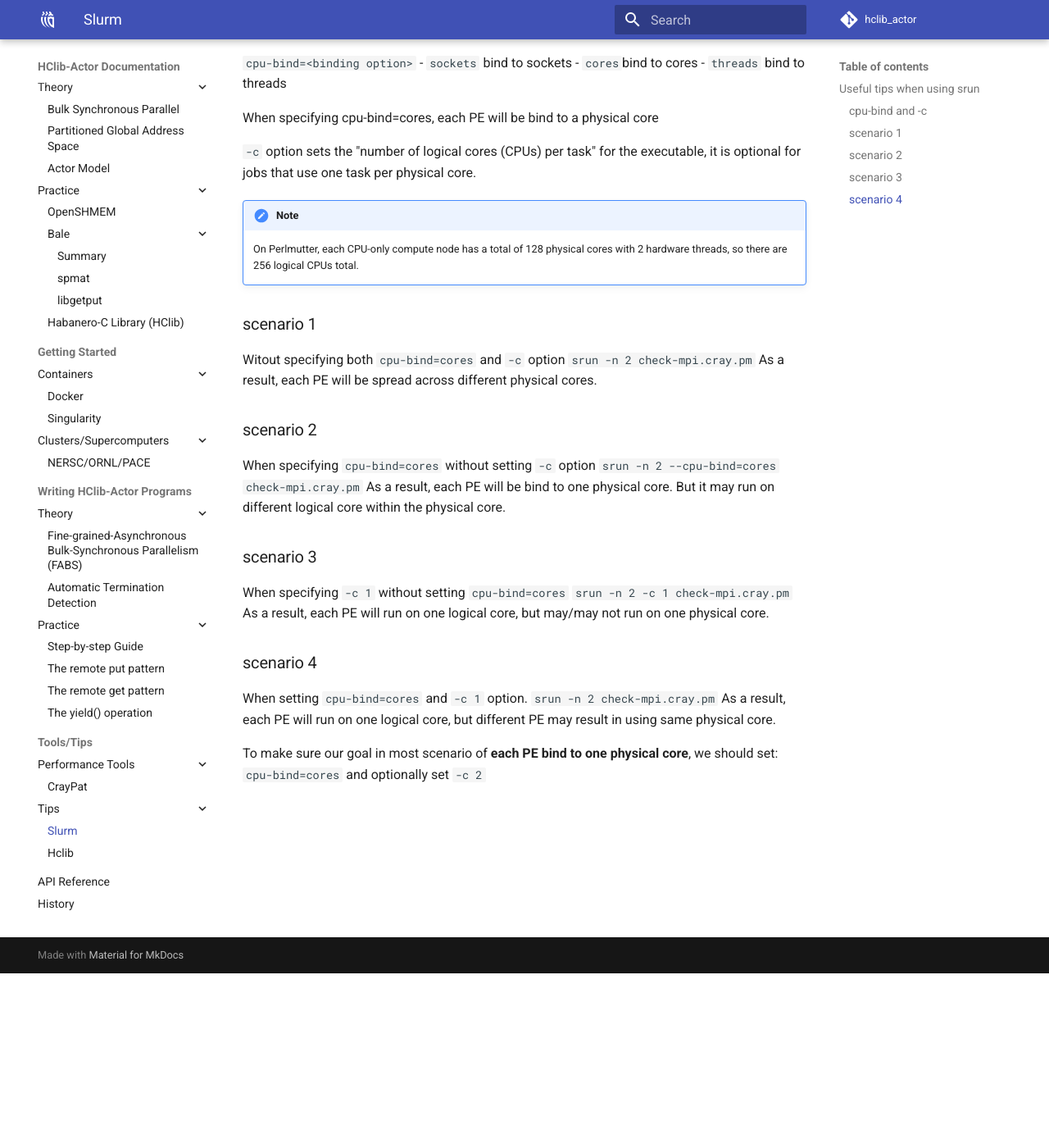
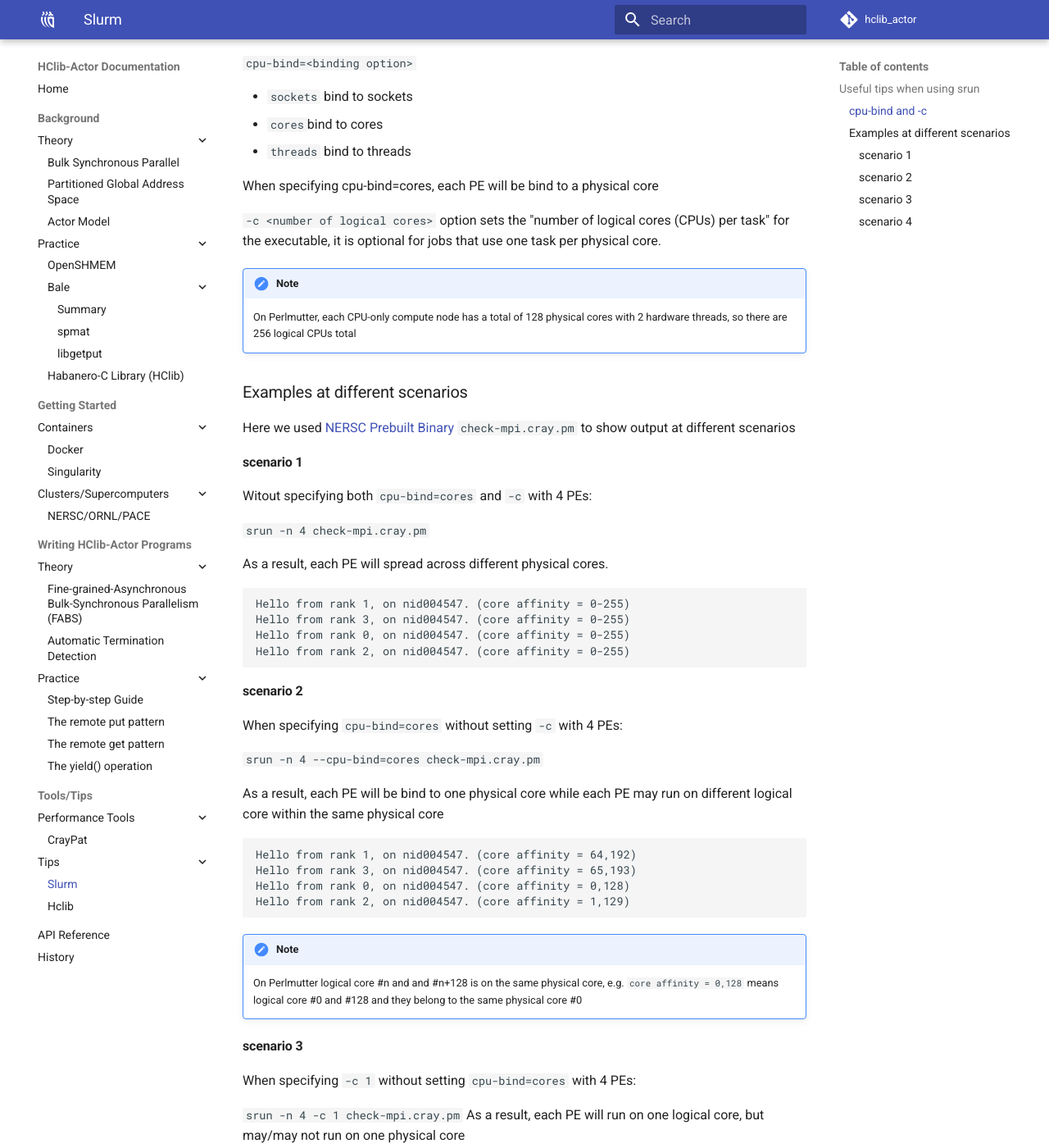
Before and after one commit to ahayashi/hclib-actor, an MkDocs documentation site: the page built from doc/markdowns/tools/slurm.md, in a window 1280 px wide and 1400 px high, scrolled down 213 px. Shown: the whole window at 82% size. Built offline with MkDocs 1.6.1 and Material for MkDocs 9.7.7, drawn with Linux system fonts in a browser that asks for light colours; comment, search, counter and statistics services are not loaded; some of the changed text lies outside the part shown.

Commit message:
updating craypat,clusters,slurm, oshmem-perlmutter.sh

````diff
--- a/doc/markdowns/tools/slurm.md
+++ b/doc/markdowns/tools/slurm.md
@@ -2,37 +2,96 @@
 
 ### `cpu-bind` and `-c`
 `cpu-bind=<binding option>`
+
 - `sockets` bind to sockets
 - `cores`bind to cores
 - `threads` bind to threads
 
 When specifying cpu-bind=cores, each PE will be bind to a physical core
 
-`-c` option sets the "number of logical cores (CPUs) per task" for the executable, it is optional for jobs that use one task per physical core.
+`-c <number of logical cores>` option sets the "number of logical cores (CPUs) per task" for the executable, it is optional for jobs that use one task per physical core.
 
 !!! note
 
-    On Perlmutter, each CPU-only compute node has a total of 128 physical cores with 2 hardware threads, so there are 256 logical CPUs total.
+    On Perlmutter, each CPU-only compute node has a total of 128 physical cores with 2 hardware threads, so there are 256 logical CPUs total
 
-### scenario  1
-Witout specifying both `cpu-bind=cores` and `-c` option
-`srun -n 2 check-mpi.cray.pm`
-As a result, each PE will be spread across different physical cores.
+### Examples at different scenarios
 
-### scenario  2
-When specifying `cpu-bind=cores` without setting `-c` option
-`srun -n 2 --cpu-bind=cores check-mpi.cray.pm`
-As a result, each PE will be bind to one physical core. But it may run on different logical core within the physical core.
+Here we used [NERSC Prebuilt Binary](https://docs.nersc.gov/jobs/affinity/#use-nersc-prebuilt-binaries) `check-mpi.cray.pm`  to show output at different scenarios
 
-### scenario  3
-When specifying `-c 1` without setting `cpu-bind=cores`
-`srun -n 2 -c 1 check-mpi.cray.pm`
-As a result, each PE will run on one logical core, but may/may not run on one physical core.
+#### scenario  1
+Witout specifying both `cpu-bind=cores` and `-c` with 4 PEs:
 
-### scenario  4
-When setting `cpu-bind=cores` and  `-c 1` option.
-`srun -n 2 check-mpi.cray.pm`
-As a result, each PE will run on one logical core, but different PE may result in using same physical core.
+`srun -n 4 check-mpi.cray.pm`
 
-To make sure our goal in most scenario of **each PE bind to one physical core**, we should set:
-`cpu-bind=cores` and optionally set `-c 2`
+As a result, each PE will spread across different physical cores.
+```
+Hello from rank 1, on nid004547. (core affinity = 0-255)
+Hello from rank 3, on nid004547. (core affinity = 0-255)
+Hello from rank 0, on nid004547. (core affinity = 0-255)
+Hello from rank 2, on nid004547. (core affinity = 0-255)
+```
+
+#### scenario  2
+When specifying `cpu-bind=cores` without setting `-c` with 4 PEs:
+
+`srun -n 4 --cpu-bind=cores check-mpi.cray.pm`
+
+As a result, each PE will be bind to one physical core while each PE may run on different logical core within the same physical core
+```
+Hello from rank 1, on nid004547. (core affinity = 64,192)
+Hello from rank 3, on nid004547. (core affinity = 65,193)
+Hello from rank 0, on nid004547. (core affinity = 0,128)
+Hello from rank 2, on nid004547. (core affinity = 1,129)
+```
+!!! note
+
+    On Perlmutter logical core #n and and #n+128 is on the same physical core, e.g. `core affinity = 0,128` means logical core #0 and #128 and they belong to the same physical core #0
+
+#### scenario  3
+When specifying `-c 1` without setting `cpu-bind=cores` with 4 PEs:
+
+`srun -n 4 -c 1 check-mpi.cray.pm`
+As a result, each PE will run on one logical core, but may/may not run on one physical core
+```
+Hello from rank 0, on nid004547. (core affinity = 0)
+Hello from rank 1, on nid004547. (core affinity = 128)
+Hello from rank 3, on nid004547. (core affinity = 129)
+Hello from rank 2, on nid004547. (core affinity = 1)
+```
+When specifying `-c 2` without setting `cpu-bind=cores` with 4 PEs:
+
+`srun -n 4 -c 2 check-mpi.cray.pm`
+As a result, each PE will run on two logical core within one physical core
+```
+Hello from rank 1, on nid004547. (core affinity = 16,144)
+Hello from rank 3, on nid004547. (core affinity = 48,176)
+Hello from rank 0, on nid004547. (core affinity = 0,128)
+Hello from rank 2, on nid004547. (core affinity = 32,160)
+```
+
+#### scenario  4
+When setting `cpu-bind=cores` and  `-c 1` with 4 PEs:
+
+`srun -n 4 -c 1 --cpu-bind=cores check-mpi.cray.pm`
+As a result, each PE will run on two logical core, but different PE may result in using same physical core.
+```
+Hello from rank 0, on nid004547. (core affinity = 0,128)
+Hello from rank 1, on nid004547. (core affinity = 1,129)
+Hello from rank 3, on nid004547. (core affinity = 1,129)
+Hello from rank 2, on nid004547. (core affinity = 0,128)
+```
+
+When setting `cpu-bind=cores` and  `-c 2` option:
+
+`srun -n 4 -c 2 --cpu-bind=cores check-mpi.cray.pm`
+Same with [scenario  2](https://hclib-actor.com/tools/slurm/#scenario-2), each PE will be bind to one physical core while each PE may run on different logical core within the same physical core
+```
+Hello from rank 1, on nid004547. (core affinity = 16,144)
+Hello from rank 0, on nid004547. (core affinity = 0,128)
+Hello from rank 3, on nid004547. (core affinity = 48,176)
+Hello from rank 2, on nid004547. (core affinity = 32,160)
+```
+
+To make sure our goal here is to make sure **each PE bind to one physical core**, we should make sure that we set
+`cpu-bind=cores` and **optionally set `-c 2`**
````
Also changed, not shown: doc/markdowns/getting_started/clusters.md (+1 -1 lines), doc/markdowns/tools/craypat.md (+71 -39 lines), 1 other file.
